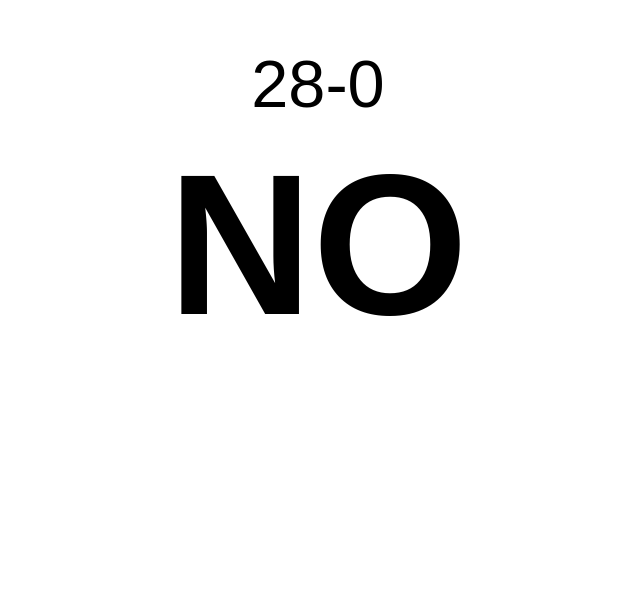
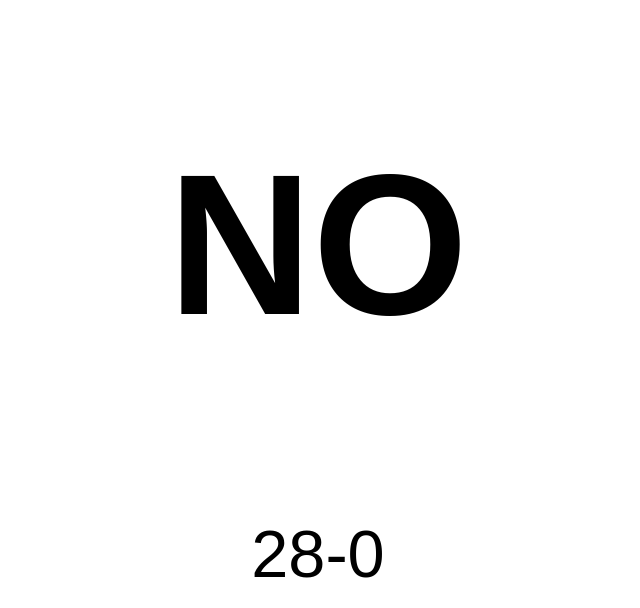
Before and after one commit to kylefrost/hasfsulostyet, a plain HTML site: page index.html in a window 1280 px wide. Shown: the part 192-800 px from the top of the page, without its empty margins (322-962 px from the left). Drawn offline with Linux system fonts and the light colour scheme.

Commit message:
Update index.html

```diff
--- a/index.html
+++ b/index.html
@@ -4,6 +4,6 @@
   </head>
   <body>
     <div style="position: relative;font-size: 150pt;text-align: center;top: 40%;font-family: Arial, sans-serif"><b>NO</b></div>
-    <div style="position: relative;font-size: 50pt;text-align: center;font-family: Arial, sans-serif">28-0</div>
+    <div style="position: relative;top: 60%;font-size: 50pt;text-align: center;font-family: Arial, sans-serif">28-0</div>
   </body>
 </html>
```
